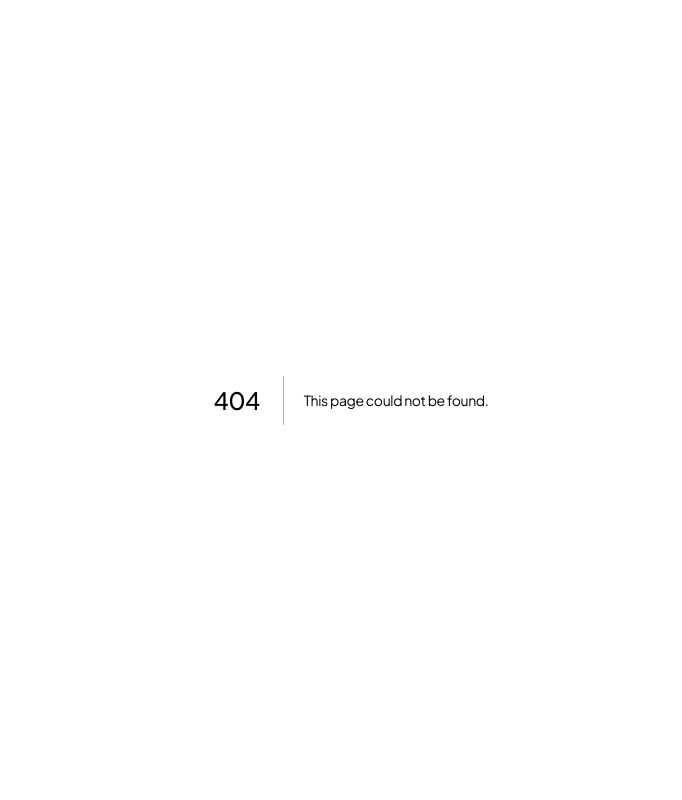
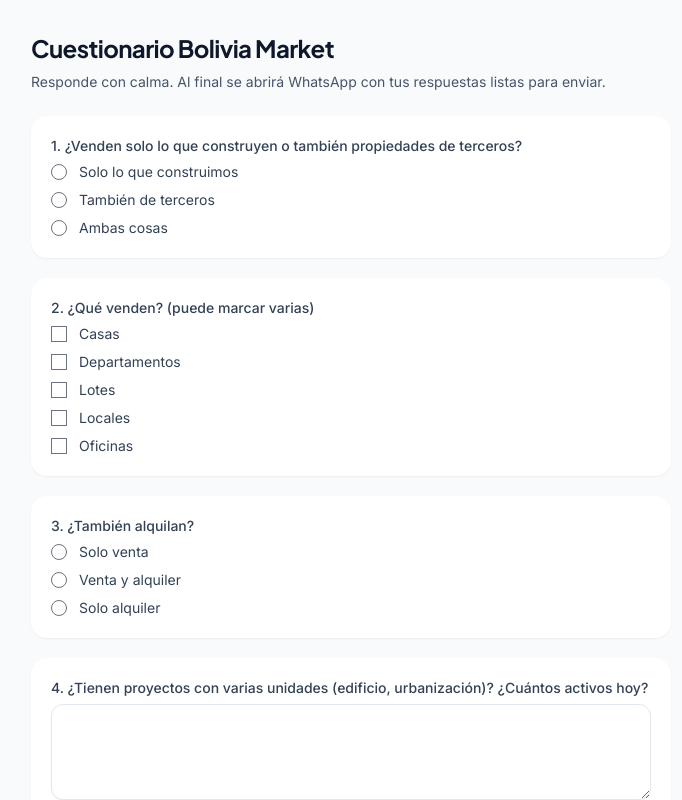
Before and after one commit to BladimirBLopez/sistemainmo, a Next.js app: page /cuestionario in a window 1280 px wide. Before the commit this address had no page. Shown: the top 800 px of the page, without its empty margins (289-971 px from the left). Built offline with nearby package versions, Linux system fonts and the light colour scheme.

Commit message:
feat: pagina publica de cuestionario con envio por WhatsApp

```diff
--- /dev/null
+++ b/app/cuestionario/FormularioCuestionario.js
@@ -0,0 +1,121 @@
+"use client";
+
+import { useState } from "react";
+
+const NUMERO = "59169356292";
+
+const PREGUNTAS = [
+  { id: "p1", grupo: "Negocio", texto: "1. ¿Venden solo lo que construyen o también propiedades de terceros?", tipo: "opciones", opciones: ["Solo lo que construimos", "También de terceros", "Ambas cosas"] },
+  { id: "p2", grupo: "Negocio", texto: "2. ¿Qué venden? (puede marcar varias)", tipo: "multiple", opciones: ["Casas", "Departamentos", "Lotes", "Locales", "Oficinas"] },
+  { id: "p3", grupo: "Negocio", texto: "3. ¿También alquilan?", tipo: "opciones", opciones: ["Solo venta", "Venta y alquiler", "Solo alquiler"] },
+  { id: "p4", grupo: "Negocio", texto: "4. ¿Tienen proyectos con varias unidades (edificio, urbanización)? ¿Cuántos activos hoy?", tipo: "texto" },
+  { id: "p5", grupo: "Cobros", texto: "5. ¿Cómo cobran? (puede marcar varias)", tipo: "multiple", opciones: ["Contado", "Cuotas", "Reserva con anticipo", "Crédito bancario"] },
+  { id: "p6", grupo: "Cobros", texto: "6. ¿Quiere registrar los pagos en el sistema o solo el estado (reservada, vendida)?", tipo: "opciones", opciones: ["Registrar pagos", "Solo el estado", "No estoy seguro"] },
+  { id: "p7", grupo: "Agentes", texto: "7. ¿Cuántos agentes tendrá y cómo ganan comisión (fija o porcentaje)?", tipo: "texto" },
+  { id: "p8", grupo: "Agentes", texto: "8. ¿Cada agente ve solo sus prospectos o todos los del equipo?", tipo: "opciones", opciones: ["Solo los suyos", "Todos los del equipo"] },
+  { id: "p9", grupo: "Sistema", texto: "9. ¿Qué quiere ver primero?", tipo: "opciones", opciones: ["La web para clientes", "Los prospectos", "Las visitas", "Reportes"] },
+  { id: "p10", grupo: "Sistema", texto: "10. ¿Qué usan hoy para organizarse?", tipo: "opciones", opciones: ["Excel", "WhatsApp", "Cuaderno", "Nada"] },
+  { id: "p11", grupo: "Extra", texto: "11. ¿Algo más que quiera que tenga el sistema?", tipo: "texto" }
+];
+
+export default function FormularioCuestionario() {
+  const [resp, setResp] = useState({});
+  const [aviso, setAviso] = useState("");
+
+  function poner(id, valor) {
+    setResp(a => ({ ...a, [id]: valor }));
+  }
+
+  function alternar(id, opcion) {
+    setResp(a => {
+      const actual = a[id] || [];
+      return {
+        ...a,
+        [id]: actual.includes(opcion)
+          ? actual.filter(x => x !== opcion)
+          : [...actual, opcion]
+      };
+    });
+  }
+
+  function enviar(evento) {
+    evento.preventDefault();
+    const sin = PREGUNTAS.filter(p => {
+      const r = resp[p.id];
+      return !r || (Array.isArray(r) ? r.length === 0 : !String(r).trim());
+    });
+    if (sin.length > 0) {
+      setAviso("Faltan responder: " + sin.map(p => p.texto.split(".")[0]).join(", "));
+      return;
+    }
+    setAviso("");
+    const lineas = PREGUNTAS.map(p => {
+      const r = resp[p.id];
+      return p.texto + "\nR: " + (Array.isArray(r) ? r.join(", ") : String(r).trim());
+    });
+    const mensaje = "Cuestionario Bolivia Market\n\n" + lineas.join("\n\n");
+    window.location.href =
+      "https://wa.me/" + NUMERO + "?text=" + encodeURIComponent(mensaje);
+  }
+
+  return (
+    <form onSubmit={enviar} className="mt-6 space-y-5">
+      {PREGUNTAS.map(p => (
+        <section key={p.id} className="rounded-2xl bg-white p-5 shadow-sm">
+          <p className="label">{p.texto}</p>
+
+          {p.tipo === "texto" && (
+            <textarea
+              className="input"
+              rows={3}
+              value={resp[p.id] || ""}
+              onChange={e => poner(p.id, e.target.value)}
+              aria-label={p.texto}
+            />
+          )}
+
+          {p.tipo === "opciones" && (
+            <div className="space-y-2">
+              {p.opciones.map(o => (
+                <label key={o} className="flex items-center gap-3 text-sm text-slate-700">
+                  <input
+                    type="radio"
+                    name={p.id}
+                    checked={resp[p.id] === o}
+                    onChange={() => poner(p.id, o)}
+                  />
+                  {o}
+                </label>
+              ))}
+            </div>
+          )}
+
+          {p.tipo === "multiple" && (
+            <div className="space-y-2">
+              {p.opciones.map(o => (
+                <label key={o} className="flex items-center gap-3 text-sm text-slate-700">
+                  <input
+                    type="checkbox"
+                    checked={(resp[p.id] || []).includes(o)}
+                    onChange={() => alternar(p.id, o)}
+                  />
+                  {o}
+                </label>
+              ))}
+            </div>
+          )}
+        </section>
+      ))}
+
+      {aviso && (
+        <p role="alert" className="rounded-xl bg-red-50 p-3 text-sm text-red-700">
+          {aviso}
+        </p>
+      )}
+
+      <button type="submit" className="btn-primary w-full px-5 py-3">
+        Enviar por WhatsApp
+      </button>
+    </form>
+  );
+}
--- /dev/null
+++ b/app/cuestionario/page.js
@@ -0,0 +1,21 @@
+import FormularioCuestionario from "./FormularioCuestionario";
+
+export const metadata = {
+  title: "Cuestionario | Bolivia Market",
+  robots: { index: false, follow: false }
+};
+
+export default function PaginaCuestionario() {
+  return (
+    <main className="mx-auto max-w-2xl px-4 py-8">
+      <h1 className="text-2xl font-bold text-slate-900">
+        Cuestionario Bolivia Market
+      </h1>
+      <p className="mt-2 text-sm text-slate-600">
+        Responde con calma. Al final se abrirá WhatsApp con tus respuestas
+        listas para enviar.
+      </p>
+      <FormularioCuestionario />
+    </main>
+  );
+}
```
